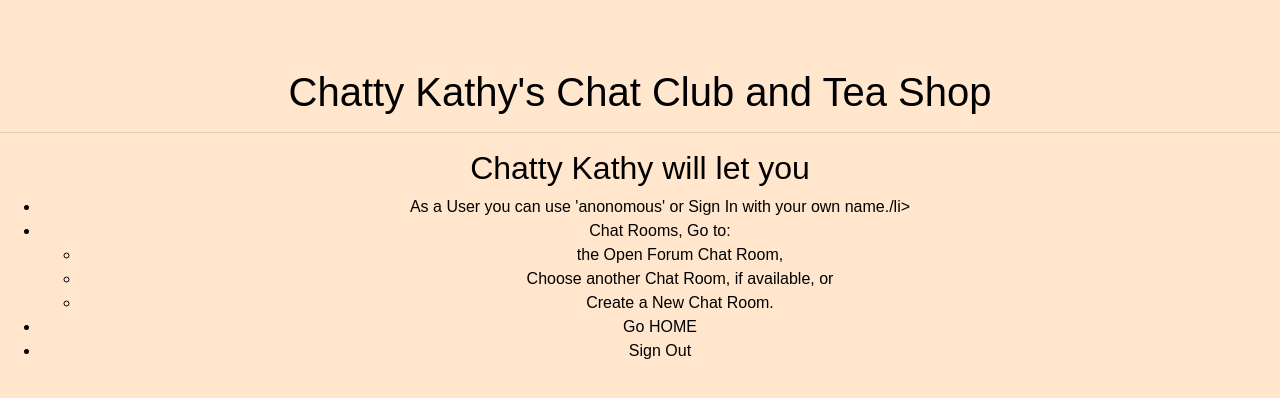
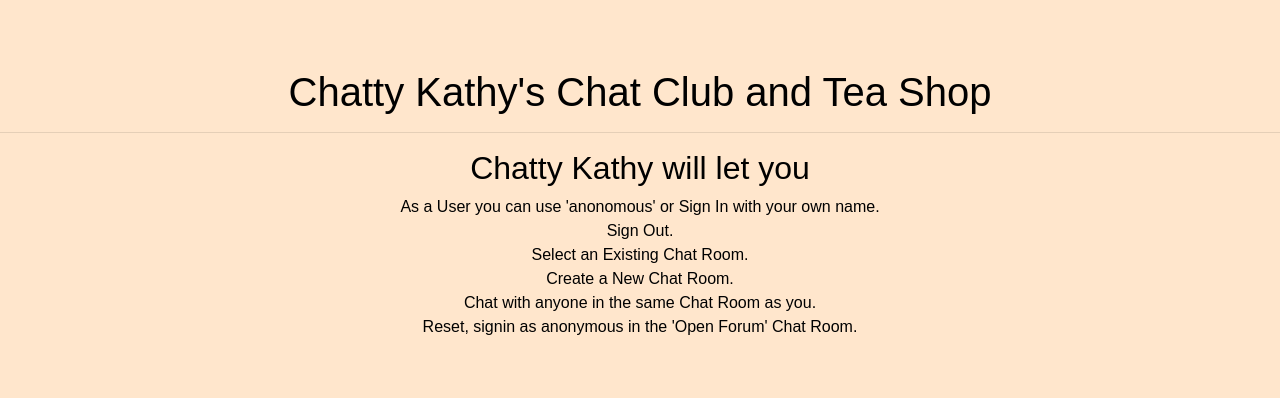
Before and after one commit to rgonnering/cs50-project2, a Python web app: template templates/index.html in a window 1280 px wide. Shown: the part 136-534 px from the top of the page. Run offline with Jinja, Linux system fonts and the light colour scheme; the template is opened without the code that fills it, so the values that code supplies are empty; some libraries are stand-ins or nearby versions.

Commit message:
version 1.0

```diff
--- a/static/styles.css
+++ b/static/styles.css
@@ -108,6 +108,22 @@ section.content p {
 
 
 /* *********** Bootstrap Table Overrides ************* */
+.table th {
+	background-color: rgb(245, 175, 69);
+	border: 2px;
+	border-color: black;
+}
+
+.table tr:nth-child(even) {background-color: cyan !important;}
+.table tr:nth-child(odd) {background-color: yellow !important;}
+.table tr:hover {background-color: rgb(211, 177, 241) !important;}
+
+.table .table-bordered {
+	border: 3px solid black;
+}
+
+
+/* *********** Chat Table ************* */
 #myTable th {
 background-color: rgb(245, 175, 69);
 border: 1px solid black;
--- a/templates/chat.html
+++ b/templates/chat.html
@@ -3,8 +3,7 @@
 {% extends "layout.html" %}
 
 {% block head %}
-
-  <script type="text/javascript">
+   <script type="text/javascript">
     var x = "Hello World";
     console.log(x);
 
@@ -59,7 +58,6 @@
       if (msg.data !== 'User Connected') {
         $( 'h3' ).remove()
         //$( 'div.message_holder' ).append( '<div><b style="color: #000">'+msg.user_name+'</b> - '+msg.message+ ' - ' +msg.chat_room+'</div>' )
-
         /*
         var newItem = document.createElement("LI");
         var textnode = document.createTextNode(msg.user_name+' - '+date+' - '+time+' - '+msg.message);
@@ -69,7 +67,6 @@
 
           <ul id="myList"> </ul>
         */
-
 
         var table = document.getElementById("myTable");
         var row = table.insertRow(1);
@@ -81,7 +78,6 @@
         cell2.innerHTML = date;
         cell3.innerHTML = time;
         cell4.innerHTML =msg.message;
-
       }
     })
   </script>
--- a/templates/chatroom.html
+++ b/templates/chatroom.html
@@ -7,7 +7,6 @@
 
 {% block body %}
     <br>
-
 
     <h1>Hi, {{user}}, You are currently in {{room}}.</h1>
     <div class="a">
--- a/templates/index.html
+++ b/templates/index.html
@@ -9,16 +9,12 @@
     <h1>Chatty Kathy's Chat Club and Tea Shop</h1>
     <hr>
     <h2>Chatty Kathy will let you</h2>
-    <ul style="align: left;">
-        <li>As a User you can use 'anonomous' or Sign In with your own name./li>
-        <li>Chat Rooms, Go to:
-            <ul>
-                <li>the Open Forum Chat Room,</li>
-                <li>Choose another Chat Room, if available, or</li>
-                <li>Create a New Chat Room.</li>
-            </ul>
-        </li>
-        <li>Go HOME</li>
-        <li>Sign Out</li>
-    </ul>
+    <p style="align: left;">
+        As a User you can use 'anonomous' or Sign In with your own name.<br>
+        Sign Out.<br>
+        Select an Existing Chat Room.<br>
+        Create a New Chat Room.<br>
+        Chat with anyone in the same Chat Room as you.<br>
+        Reset, signin as anonymous in the 'Open Forum' Chat Room.<br>
+    </p>
 {% endblock %}
--- a/templates/signin.html
+++ b/templates/signin.html
@@ -1,8 +1,6 @@
 <!-- signin.html -->
 <!-- --------- -->
 {% extends "layout.html" %}
-
-
 
 {% block body %}
     <h1>You are currently signed in as {{user}}.<br>
--- a/templates/signout.html
+++ b/templates/signout.html
@@ -8,11 +8,9 @@
 {% block body %}
     <br>
 
-
     <h1>Hi, {{username}}<br>
         Hi, {{session['username']}}</h1>
     <hr>
     <h1>{{msg}}</h1>
 
-
 {% endblock %}
```
Also changed, not shown: static/chat.js (deleted, +0 -27 lines), static/my_javascript.js (deleted, +0 -17 lines), templates/layout.html (+0 -7 lines), static/favicon2.ico (added), 3 other files.
